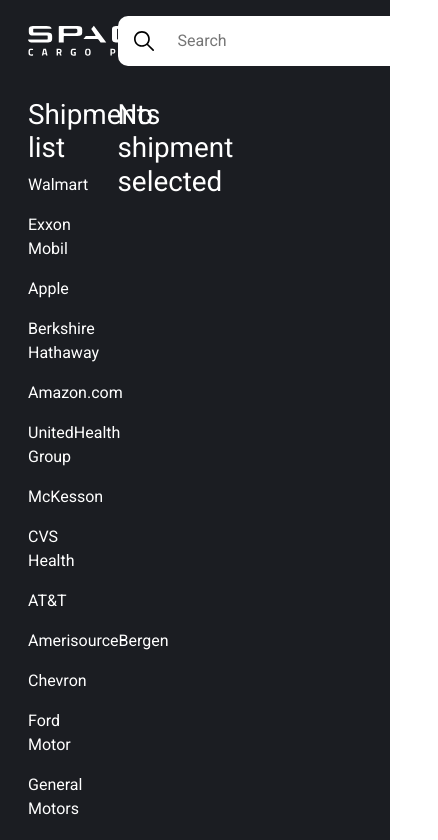
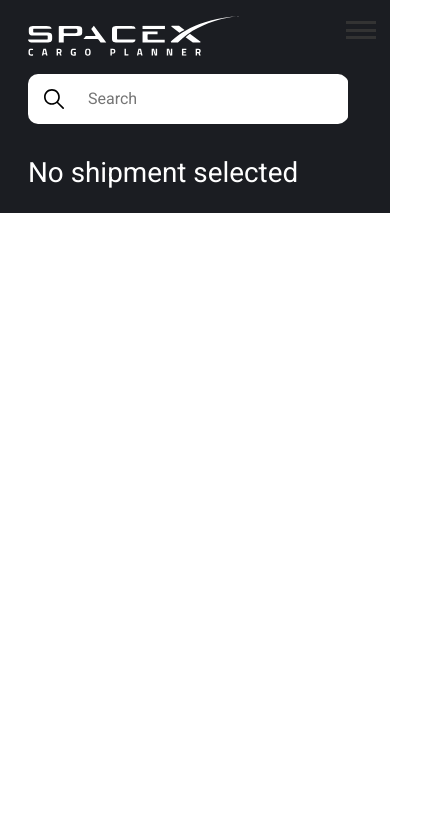
Before and after one commit to TauriRu/test-workadm, a React (Create React App) app: page / in a window 390 px wide. Shown: the top 840 px of the page, 438 px wide, since content can reach past the window. Built offline with nearby package versions, Linux system fonts and the light colour scheme.

Commit message:
media queries added

```diff
--- a/src/App.css
+++ b/src/App.css
@@ -1,6 +1,8 @@
 @import url("https://fonts.googleapis.com/css2?family=Roboto&display=swap");
 
-h1,h2,h3 {
+h1,
+h2,
+h3 {
   color: #ffffff !important;
 }
 .App {
@@ -39,7 +41,7 @@
 }
 .shipment-boxes input {
   padding: 10px;
-  width: 320px;
+  width: 100%;
   border-radius: 8px;
 }
 .shipmentList {
@@ -49,7 +51,7 @@
 }
 .shipmentList:hover {
   border-radius: 10px;
-  background: linear-gradient(90deg, rgba(45, 48, 56, 0.00) 22.92%, #2D3038 100%);
+  background: linear-gradient(90deg, rgba(45, 48, 56, 0) 22.92%, #2d3038 100%);
 }
 
 .shipmentLink {
@@ -60,3 +62,60 @@
 ul {
   padding-left: 0 !important;
 }
+.mobile-header {
+  display: none;
+}
+
+
+@media (max-width: 800px) {
+  .hide-company-names {
+    display: none;
+  }
+ .selectingShippingTitle {
+    display: none;
+  }
+  .mobile-header {
+    display: flex;
+    justify-content: space-between;
+    align-items: center;
+    margin-bottom: 20px;
+  }
+  .hamburger-icon {
+    display: flex;
+    flex-direction: column;
+    justify-content: space-between;
+    width: 30px;
+    height: 20px;
+    background: transparent;
+    border: none;
+    cursor: pointer;
+  }
+
+  .bar {
+    width: 30px;
+    height: 3px;
+    background-color: #333;
+  }
+  .mobile-header{
+    position:absolute;
+    top:20px;
+    right:20px;
+  }
+
+  .mobile-menu {
+    display: block;
+    background-color: #fff;
+    border: 1px solid #ddd;
+    padding: 10px;
+    margin-top: 10px;
+  }
+
+  .mobile-menu ul {
+    list-style: none;
+    padding: 0;
+  }
+
+  .mobile-menu li {
+    margin-bottom: 5px;
+  }
+}
--- a/src/App.tsx
+++ b/src/App.tsx
@@ -12,6 +12,7 @@
 function App() {
   const [shipments, setShipments] = useState<Shipment[]>([]);
   const [selectedShipment, setSelectedShipment] = useState<Shipment | null>(null);
+  const [mobileMenuOpen, setMobileMenuOpen] = useState(false);
 
   useEffect(() => {
     fetch('/shipments.json')
@@ -52,13 +53,42 @@
     ? Math.ceil(selectedShipment.boxes.split(',').map(box => parseFloat(box.trim())).reduce((total, boxQty) => total + boxQty, 0) / 10)
     : 0;
 
+  function toggleMobileMenu() {
+    setMobileMenuOpen(!mobileMenuOpen);
+  }
 
   return (
     <div className="App">
+
       <Header shipments={shipments} onShipmentClick={handleShipmentClick} />
+         <div className="mobile-header">
+        <button className="hamburger-icon" onClick={toggleMobileMenu}>
+          <div className="bar"></div>
+          <div className="bar"></div>
+          <div className="bar"></div>
+        </button>
+      </div>
+      {mobileMenuOpen && (
+        <div className="mobile-menu">
+          <ul>
+            {shipments.map((shipment) => (
+              <li className='shipmentList' key={shipment.id}>
+                <a
+                  href={`#${shipment.id}`}
+
+                  role="button"
+                  onClick={(event) => handleShipmentClick(event, shipment.id)}
+                >
+                  {shipment.name}
+                </a>
+              </li>
+            ))}
+          </ul>
+        </div>
+      )}
       <div className="container">
-        <div className="row">
-          <div className="col-3">
+        <div className="">
+        <div className={`col-3 ${mobileMenuOpen ? '' : 'hide-company-names'}`}>
             <h1 className='selectingShippingTitle'>Shipments list</h1>
             <ul>
               {shipments.map((shipment) => (
@@ -75,7 +105,7 @@
               ))}
             </ul>
           </div>
-          <div className="col-6">
+          <div className={`col-9 ${mobileMenuOpen ? '' : 'col-12'}`}>
             {selectedShipment ? (
               <div className="shipment-card">
                 <h1 className="shipment-name">{selectedShipment.name}</h1>
--- a/src/components/header/header.css
+++ b/src/components/header/header.css
@@ -1,7 +1,7 @@
 .header {
   margin-bottom: 32px;
 }
-.navigation{
+.navigation {
   display: flex;
   align-items: center;
   margin-bottom: 32px;
@@ -32,7 +32,7 @@
   left: 16px;
   transform: translateY(-50%);
 }
-.searchResultLink{
+.searchResultLink {
   display: flex;
   align-items: center;
   padding: 10px;
@@ -41,6 +41,20 @@
   color: #000;
   transition: all 0.3s ease;
 }
-.searchResultLink:hover{
+.searchResultLink:hover {
   background: #f5f5f5;
 }
+@media (max-width: 900px) {
+  .navigation {
+    display: flex;
+    flex-direction: column;
+    margin-bottom: 32px;
+
+  }
+  .header .row{
+    display: flex;
+    flex-direction: column;
+    row-gap: 16px;
+  }
+
+}
--- a/src/components/header/header.tsx
+++ b/src/components/header/header.tsx
@@ -52,7 +52,7 @@
                     <div className='col-3'>
                         <img className='headerLogo' src={HeaderLogo} alt="headerLogo" />
                     </div>
-                    <div className="col-6" ref={searchContainerRef}>
+                    <div className="col-9" ref={searchContainerRef}>
 
                         <div className='searchContainer'>
                             <input
```
Lines whose indentation alone changed are shown as unchanged.
